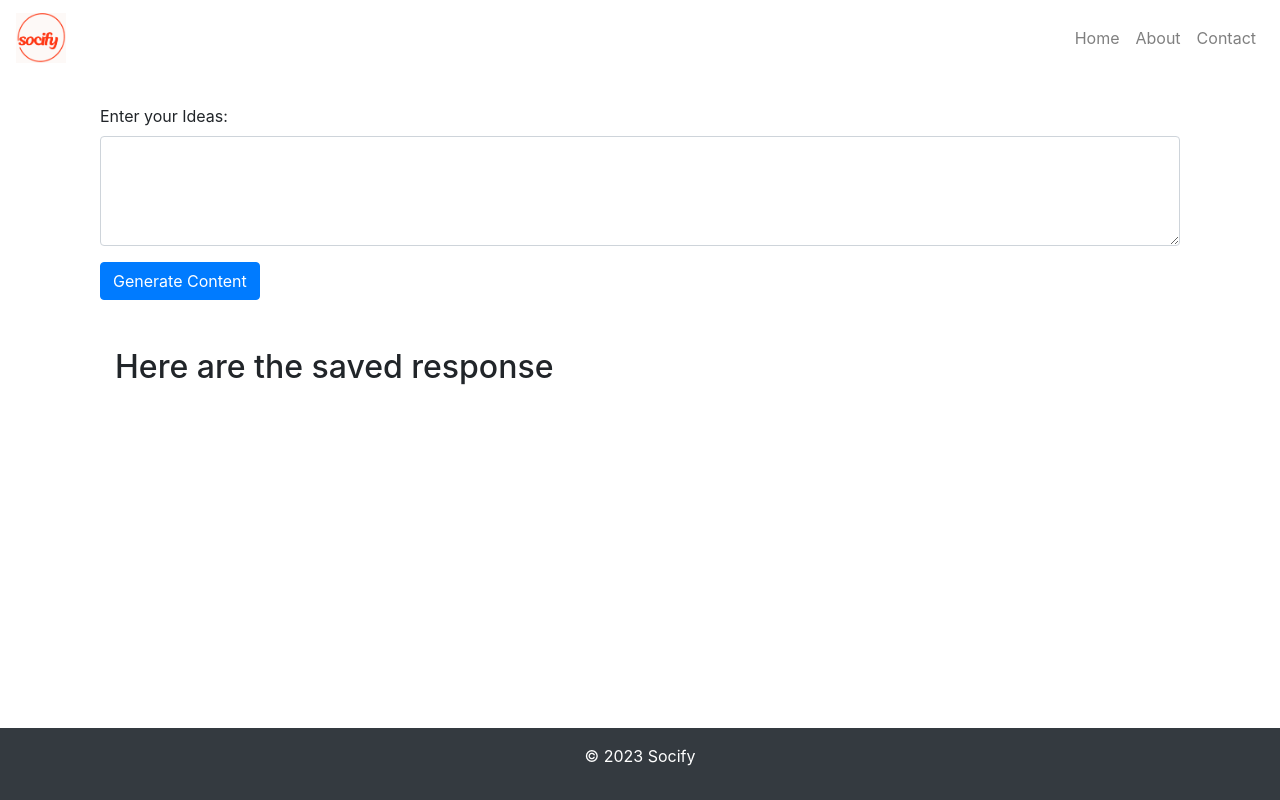
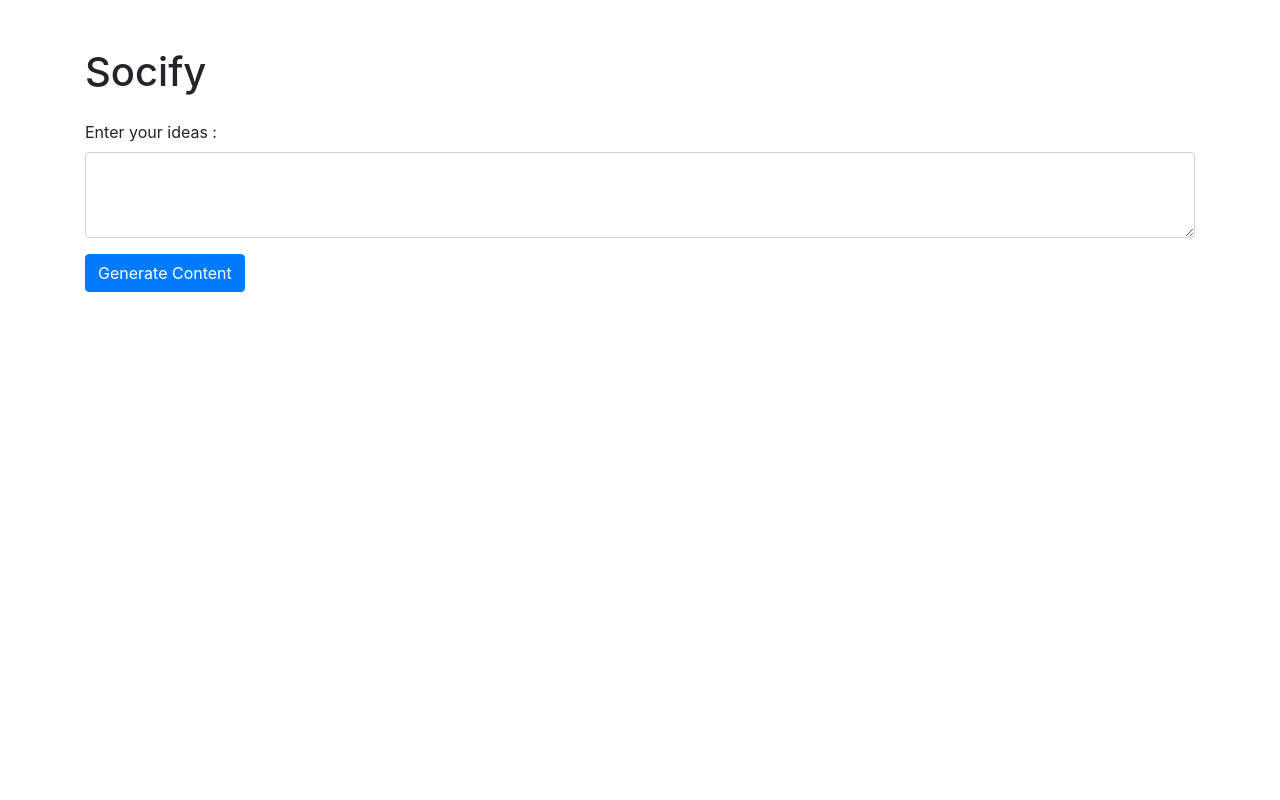
Before and after one commit to abhiiiish/webhook-testing, a Flask app: page / in a window 1280 px wide. Run offline with Flask 3, Linux system fonts and the light colour scheme; some libraries are stand-ins or nearby versions.

Commit message:
Update index.html

```diff
--- a/templates/index.html
+++ b/templates/index.html
@@ -4,90 +4,37 @@
 <head>
     <meta charset="UTF-8">
     <meta name="viewport" content="width=device-width, initial-scale=1.0">
-    <title>Content Generator</title>
-    <!-- Bootstrap CSS -->
-    <link rel="stylesheet" href="https://stackpath.bootstrapcdn.com/bootstrap/4.3.1/css/bootstrap.min.css">
-    <!-- Custom styles -->
-    <link rel="stylesheet" href="../static/style.css">
+    <title>Socify</title>
+    <!-- Include Bootstrap CSS -->
+    <link href="https://maxcdn.bootstrapcdn.com/bootstrap/4.0.0/css/bootstrap.min.css" rel="stylesheet">
+    <!-- Include jQuery library -->
+    <script src="https://code.jquery.com/jquery-3.2.1.min.js"></script>
 </head>
+<body>
+    <div class="container mt-5">
+        <h1 class="mb-4">Socify</h1>
 
-<body>
-    <!-- Navigation Bar -->
-    <navbar>
-        <nav class="navbar navbar-expand-lg navbar-light fixed-top">
-            <a class="navbar-brand" href="">
-                <img src="../static/images/logo-2.png" class="img-circle" alt="Cinque Terre" width="50" height="50">
-            </a>
-            <button class="navbar-toggler" type="button" data-toggle="collapse" data-target="#navbarNav"
-                aria-controls="navbarNav" aria-expanded="false" aria-label="Toggle navigation">
-                <span class="navbar-toggler-icon"></span>
-            </button>
+        <form id="contentForm" method="POST" action="/index">
+            <div class="form-group">
+                <label for="userInput">Enter your ideas :</label>
+                <textarea class="form-control" id="userInput" rows="3" required></textarea>
+            </div>
 
-            <div class="collapse navbar-collapse" id="navbarNav">
-                <ul class="navbar-nav ml-auto">
-                    <li class="nav-item">
-                        <a class="nav-link" href="#">Home</a>
-                    </li>
-                    <li class="nav-item">
-                        <a class="nav-link" href="#">About</a>
-                    </li>
-                    <li class="nav-item">
-                        <a class="nav-link" href="#">Contact</a>
-                    </li>
-                </ul>
-            </div>
-        </nav>
-    </navbar>
+            <button type="button" class="btn btn-primary" onclick="generateContent()">Generate Content</button>
+        </form>
 
+        <div class="mt-4" id="responseDiv" style="display: none;">
+            <h4>Here is your content:</h4>
+            <p id="responseText"></p>
+        </div>
 
-    <!-- Body Content -->
-    <div class="container">
-
-         <!-- User Input Form -->
-        <section class="my-5">
-            <div class="container mt-5">
-                <form method="POST" action="{{ url_for('display') }}">
-                    <div class="form-group">
-                        <label for="user_input">Enter your Ideas:</label>
-                        <textarea class="form-control" name="user_input" rows="4" cols="45"></textarea>
-                    </div>
-                    <button type="submit" class="btn btn-primary">Generate Content</button>
-                </form>
-                <span class="text-danger">{{ error_message }}</span>
-            </div>
-        </section>
-
-
-        <!-- this the incmoming data from configured webhook url-->
-        <div class="container">
-            <section class="my-5">
-                <div class="container mt-5">
-                    <h2>Here are the saved response</h2>
-                    <span>
-                        <p {{ caption }}</p>
-                    </span>
-                    <span>
-                        <p><a href="{{ image }}"> {{ image }}</a></p>
-                    </span>
-                </div>
-            </section>
-        </div>
     </div>
 
+    <!-- Include Bootstrap JS and jQuery -->
+    <script src="https://cdnjs.cloudflare.com/ajax/libs/popper.js/1.12.9/umd/popper.min.js"></script>
+    <script src="https://maxcdn.bootstrapcdn.com/bootstrap/4.0.0/js/bootstrap.min.js"></script>
 
-    <!-- Footer -->
-    <footer class="bg-dark text-white text-center mt-5 py-3 fixed-bottom">
-        <p>&copy; 2023 Socify</p>
-    </footer>
-
-    <!-- Bootstrap JS and dependencies -->
-    <script src="https://code.jquery.com/jquery-3.3.1.slim.min.js"></script>
-    <script src="https://cdnjs.cloudflare.com/ajax/libs/popper.js/1.14.7/umd/popper.min.js"></script>
-    <script src="https://stackpath.bootstrapcdn.com/bootstrap/4.3.1/js/bootstrap.min.js"></script>
-
-    <!-- Custom JS for toggling navigation on smaller screens -->
     <script src="../static/main.js"></script>
 
 </body>
-
 </html>
```
